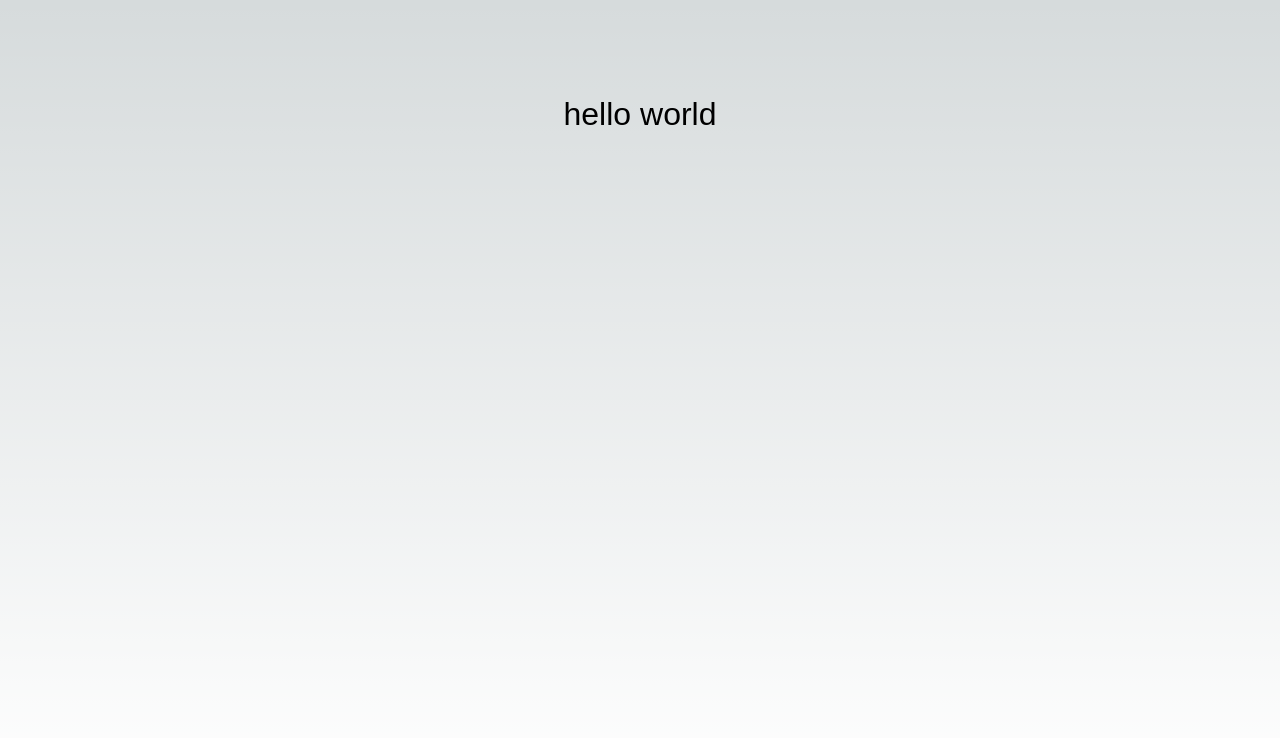
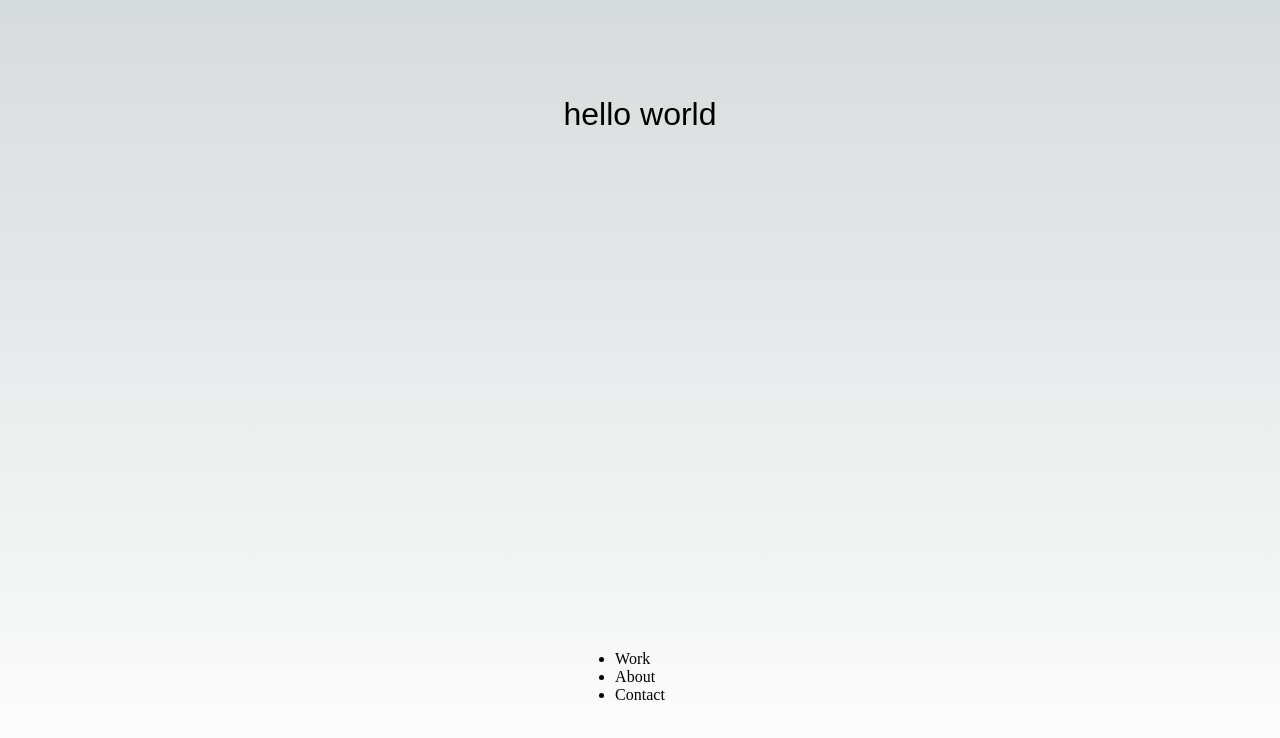
Before and after one commit to Artan-Hysenaj/portfolio, a Next.js app: page / in a window 1280 px wide. Shown: the top 738 px of the page. Built offline with nearby package versions, Linux system fonts and the light colour scheme; a web font is replaced by a local one.

Commit message:
add routes and engine locking

```diff
--- a/package.json
+++ b/package.json
@@ -2,6 +2,11 @@
   "name": "portfolio",
   "version": "0.1.0",
   "private": true,
+  "engines": {
+    "node": ">=16.14.0",
+    "npm": ">=8.16.0",
+    "yarn": "please-use-npm"
+  },
   "scripts": {
     "dev": "next dev",
     "build": "next build",
--- /dev/null
+++ b/src/components/Layout/Navigation/NavLink.tsx
@@ -0,0 +1,6 @@
+type NavLinkProps = {};
+const NavLink = () => {
+  return <></>;
+};
+
+export default NavLink;
--- /dev/null
+++ b/src/components/Layout/Navigation/index.tsx
@@ -0,0 +1,6 @@
+type NavigationProps = {};
+const Navigation = () => {
+  return <>Navigation</>;
+};
+
+export default Navigation;
--- /dev/null
+++ b/src/components/Layout/index.tsx
@@ -0,0 +1,6 @@
+type LayoutProps = {};
+const Layout = () => {
+  return <>Layout</>;
+};
+
+export default Layout;
--- /dev/null
+++ b/src/pages/about/index.tsx
@@ -0,0 +1,6 @@
+type AboutProps = {};
+const About = () => {
+  return <>About</>;
+};
+
+export default About;
--- /dev/null
+++ b/src/pages/contact/index.tsx
@@ -0,0 +1,6 @@
+type ContactProps = {};
+const Contact = () => {
+  return <>Contact</>;
+};
+
+export default Contact;
--- a/src/pages/index.tsx
+++ b/src/pages/index.tsx
@@ -1,5 +1,5 @@
 import Head from "next/head";
-import Image from "next/image";
+import Link from "next/link";
 import { Give_You_Glory } from "@next/font/google";
 import styles from "@/styles/Home.module.css";
 
@@ -20,6 +20,18 @@ export default function Home() {
 
       <main className={styles.main}>
         <h1 className={`${styles.title} ${poppins.className}`}>hello world</h1>
+        <ul>
+          <li>
+            <Link href="/work">Work</Link>
+          </li>
+          <li>
+            <Link href="/about">About</Link>
+          </li>
+
+          <li>
+            <Link href="/contact">Contact</Link>
+          </li>
+        </ul>
       </main>
     </>
   );
--- /dev/null
+++ b/src/pages/work/index.tsx
@@ -0,0 +1,6 @@
+type WorkProps = {};
+const Work = () => {
+  return <>work page</>;
+};
+
+export default Work;
```
Also changed, not shown: 2 other files (tests, documents, lock files or other folders).
